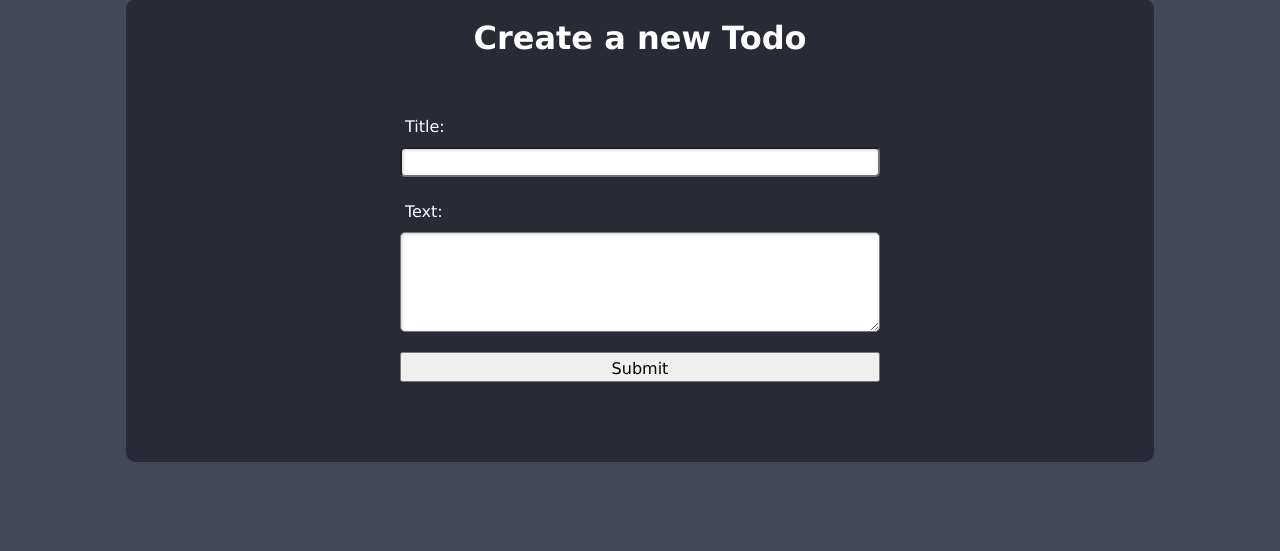
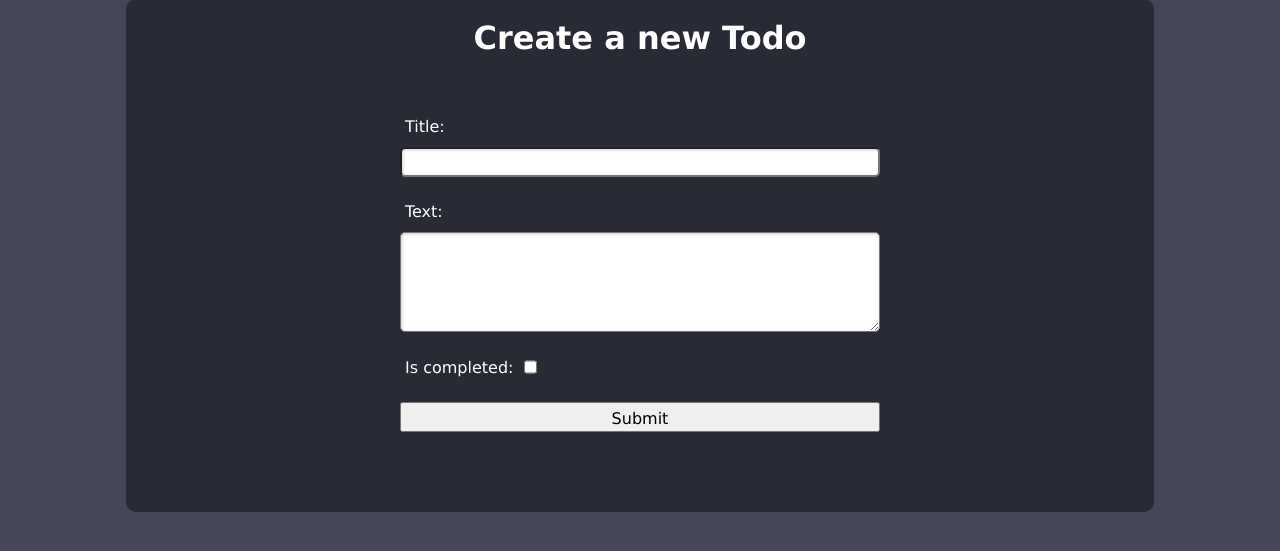
Before and after one commit to dsalb1/todo-project, a Django app: page /todo/create/ in a window 1280 px wide. Shown: the part 77-628 px from the top of the page. Run offline with Django 5.2, Linux system fonts and the light colour scheme.

Commit message:
add is_completed boolean to todos & cancel button to edit todo form

```diff
--- a/todo/forms/todo_form.py
+++ b/todo/forms/todo_form.py
@@ -3,3 +3,4 @@ from django import forms
 class ToDoForm(forms.Form):
     title = forms.CharField(widget=forms.TextInput(attrs={'name':'title'}), required=True)
     text = forms.CharField(widget=forms.Textarea(attrs={'name': 'text'}),  required=True)
+    is_completed = forms.BooleanField(required=False)
--- a/todo/models.py
+++ b/todo/models.py
@@ -6,8 +6,9 @@ class ToDo(models.Model):
     author = models.ForeignKey(settings.AUTH_USER_MODEL, related_name='todos', on_delete=models.CASCADE)
     title = models.CharField(max_length=200)
     text = models.TextField()
-    created_date = models.DateTimeField(auto_now_add=True)
-    updated_date = models.DateTimeField(auto_now=True)
+    is_completed = models.BooleanField(default=False)
+    created_at = models.DateTimeField(auto_now_add=True)
+    updated_at = models.DateTimeField(auto_now=True)
 
     def __str__(self):
         return self.title
--- a/todo/serializers.py
+++ b/todo/serializers.py
@@ -16,4 +16,4 @@ class ToDoSerializer(serializers.HyperlinkedModelSerializer):
 
     class Meta:
         model = ToDo
-        fields = ['id', 'title', 'text', 'author', 'created_date', 'updated_date']
+        fields = ['id', 'title', 'text', 'author', 'is_completed', 'created_at', 'updated_at']
--- a/todo/static/todo/style.css
+++ b/todo/static/todo/style.css
@@ -69,8 +69,7 @@ article .inline-edit {
 }
 
 time {
-    /* display: block;
-    text-align: right; */
+
     grid-area: todo-created;
 }
 
@@ -146,3 +145,15 @@ button {
   width: 60%;
   margin: 0 auto;
 }
+
+
+label[for="id_is_completed"],
+input[type="checkbox"] {
+    width: unset;
+    display: inline;
+    vertical-align:middle;
+}
+
+input[type="checkbox"] {
+    padding: 5px;
+}
--- a/todo/templates/todo/edit_todo.html
+++ b/todo/templates/todo/edit_todo.html
@@ -1,6 +1,6 @@
-<form class="edit-todo-form" hx-put="/todo/edit/{{ pk }}" hx-target="this" hx-swap="outerHTML">
+<form class="edit-todo-form" hx-put="/todo/{{ pk }}/edit" hx-target="this" hx-swap="outerHTML">
     <!-- {% csrf_token %} -->
     {{ form }}
-    <input class="btn" type="submit" value="Submit" />
-    <!-- <button class="btn" hx-get="/edit/{{ todo.id }}">Cancel</button> -->
+    <button class="btn" type="submit">Submit</button>
+    <button class="btn" hx-get="/todo/{{ pk }}">Cancel</button>
 </form>
--- a/todo/templates/todo/partials/todo.html
+++ b/todo/templates/todo/partials/todo.html
@@ -1,8 +1,8 @@
 <article hx-target="this" hx-swap="outerHTML">
     <h2>{{ todo.title }}</h2>
     <p>{{ todo.text }}</p>
-    <button hx-get="/todo/edit/{{ todo.id }}" class="btn primary inline-edit">
+    <button hx-get="/todo/{{ todo.id }}/edit" class="btn primary inline-edit">
         edit
     </button>
-    <time>{{ todo.created_date }}</time>
+    <time>{{ todo.created_at }}</time>
 </article>
--- a/todo/templates/todo/todo_list.html
+++ b/todo/templates/todo/todo_list.html
@@ -1,6 +1,7 @@
 {% extends "todo/base.html" %}
 {% block title %}My ToDos{% endblock %}
 {% block content %}
+{% if todos %}
     <h1>Your ToDos</h1>
     {% for todo in todos %}
         {% include "todo/partials/todo.html" %}
@@ -24,4 +25,8 @@
             {% endif %}
         </span>
     </div>
+{% endif %}
+{% if not todos %}
+<p>You have no ToDos! Start creating new ToDos <a href="{% url 'todo:create-todo' %}">here</a></p>
+{% endif %}
 {% endblock %}
--- a/todo/urls.py
+++ b/todo/urls.py
@@ -11,7 +11,8 @@ router.register(r'todos',views.ToDoViewSet)
 urlpatterns = [
     path("", views.todo_listview, name="todo-listview"),
     path("create/", views.create_todo, name="create-todo"),
-    path("edit/<int:pk>", views.edit_todo, name="edit-todo"),
+    path("<int:pk>", views.todo, name="todo-detail"),
+    path("<int:pk>/edit", views.edit_todo, name="edit-todo"),
     path("api/", include(router.urls)),
     path('api-auth/', include('rest_framework.urls', namespace='rest_framework'))
 ]
--- a/todo/views.py
+++ b/todo/views.py
@@ -1,6 +1,7 @@
 import logging
 
 from django.core.paginator import Paginator
+from django.contrib.auth.decorators import login_required
 from django.contrib.auth.models import User
 from django.shortcuts import get_object_or_404, redirect, render
 from django.http import QueryDict
@@ -15,9 +16,10 @@ from todo.serializers import UserSerializer, ToDoSerializer
 logger = logging.getLogger(__name__)
 
 
+@login_required
 def todo_listview(request):
     user = request.user
-    todos = ToDo.objects.filter(author=user).order_by('-created_date')
+    todos = ToDo.objects.filter(author=user).order_by('-created_at')
 
     paginator = Paginator(todos, 10)
 
@@ -25,6 +27,7 @@ def todo_listview(request):
     page_obj = paginator.get_page(page_number)
 
     return render(request, 'todo/todo_list.html', {'todos': page_obj, 'range': range(1, page_obj.paginator.num_pages + 1)})
+
 
 #TODO add error handling to view
 def create_todo(request, *args, **kwargs):
@@ -34,6 +37,7 @@ def create_todo(request, *args, **kwargs):
             new_todo = ToDo(
                 title=form.cleaned_data["title"],
                 text=form.cleaned_data["text"],
+                is_completed=form.cleaned_data["is_completed"],
                 author=request.user
             )
             new_todo.save()
@@ -43,6 +47,11 @@ def create_todo(request, *args, **kwargs):
     return render(request, 'todo/create_todo.html', {'form': form})
 
 
+def todo(request, pk):
+    todo = get_object_or_404(ToDo, pk=pk)
+    return render(request, 'todo/partials/todo.html', {'todo': todo})
+
+
 def edit_todo(request, pk):
     todo = get_object_or_404(ToDo, pk=pk)
     if request.method == 'PUT':
@@ -50,10 +59,11 @@ def edit_todo(request, pk):
         if form.is_valid():
             todo.title = form.cleaned_data["title"]
             todo.text = form.cleaned_data["text"]
+            todo.is_completed = form.cleaned_data["is_completed"]
             todo.save()
         return render(request, 'todo/partials/todo.html', {'todo': todo})
     else:
-        form = ToDoForm({'title': todo.title, 'text': todo.text})
+        form = ToDoForm({'title': todo.title, 'text': todo.text, 'is_completed': todo.is_completed})
     return render(request, 'todo/edit_todo.html', {'form': form, 'pk': todo.id})
 
 
@@ -70,6 +80,6 @@ class ToDoViewSet(viewsets.ModelViewSet):
     """
     API endpoint that allows ToDos to be viewed or edited
     """
-    queryset = ToDo.objects.all().order_by('created_date')
+    queryset = ToDo.objects.all().order_by('created_at')
     serializer_class = ToDoSerializer
     permission_classes = [permissions.IsAuthenticated]
```
Also changed, not shown: todo/migrations/0001_initial.py. Lines whose indentation alone changed are shown as unchanged.
